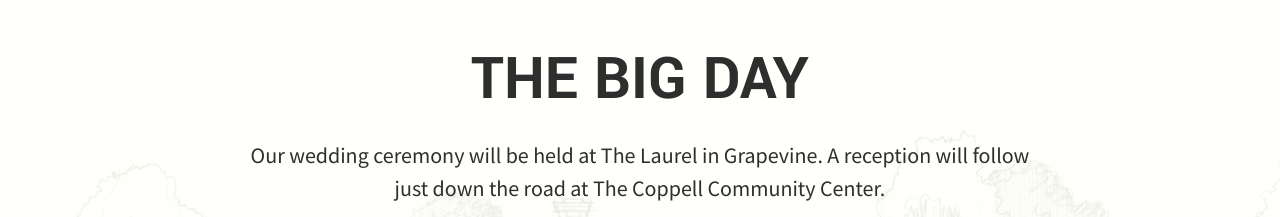
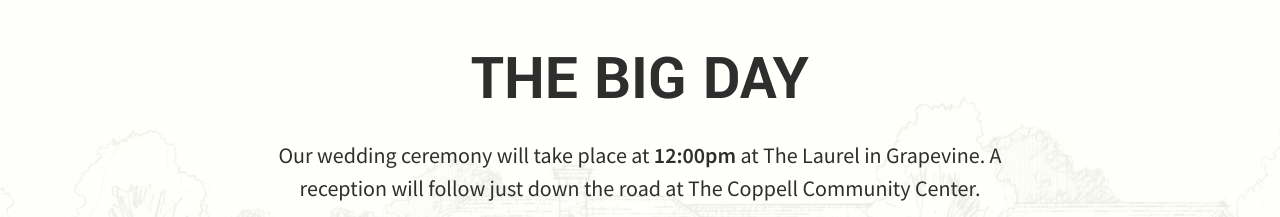
Before and after one commit to mgyarmathy/michaelandshannon.gyarmathy.me, a website: page index.html in a window 1280 px wide. Shown: the part 2200-2417 px from the top of the page. Drawn offline with nearby package versions, Linux system fonts and the light colour scheme.

Commit message:
updated ceremony times

```diff
--- a/index.html
+++ b/index.html
@@ -68,8 +68,7 @@
       <div class="row">
         <div class="ten columns offset-by-one ct">
           <h1>The Big Day</h1>
-          <p>Our wedding ceremony will be held at The Laurel in Grapevine. A reception will follow
-            just down the road at The Coppell Community Center.</p>
+          <p>Our wedding ceremony will take place at <strong>12:00pm</strong> at The Laurel in Grapevine. A reception will follow just down the road at The Coppell Community Center.</p>
         </div>
       </div>
       <div class="row">
@@ -77,7 +76,6 @@
           <h2>The Ceremony</h2>
           <p>The Laurel<br/>
             Grapevine, TX<br/>
-            12:00pm - 12:45pm<br/>
             <a class="meta" href="https://www.google.com/maps/dir//The+Laurel,+Enchanted+Way,+Grapevine,+TX/@32.9585538,-97.069239,13z/data=!3m1!4b1!4m8!4m7!1m0!1m5!1m1!1s0x864c2b904b216291:0x78a27b19f72e49d3!2m2!1d-97.0342195!2d32.9584867">(click here for directions)</a>
           </p>
         </div>
@@ -85,7 +83,6 @@
           <h2>The Reception</h2>
           <p>Coppell Community Center<br/>
             Coppell, TX<br/>
-            2:00pm - 6:00pm<br/>
             <a class="meta" href="https://www.google.com/maps/dir/The+Laurel,+Enchanted+Way,+Grapevine,+TX/Coppell+Senior+and+Community+Center,+West+Bethel+Road,+Coppell,+TX/@32.960411,-97.0336503,14z/data=!3m1!4b1!4m13!4m12!1m5!1m1!1s0x864c2b904b216291:0x78a27b19f72e49d3!2m2!1d-97.0342195!2d32.9584867!1m5!1m1!1s0x864c295e7cb89a01:0xe01e5a76e657b04c!2m2!1d-97.002081!2d32.952867">(click here for directions)</a>
           </p>
         </div>
```
